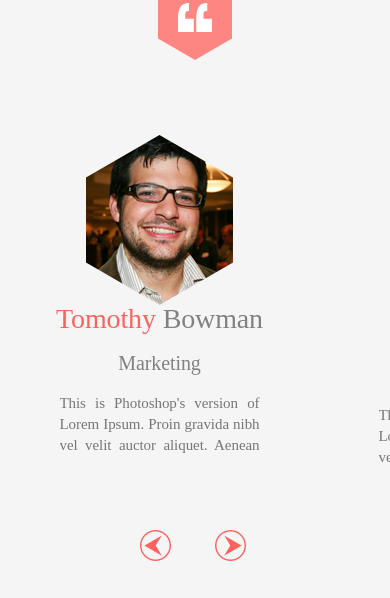
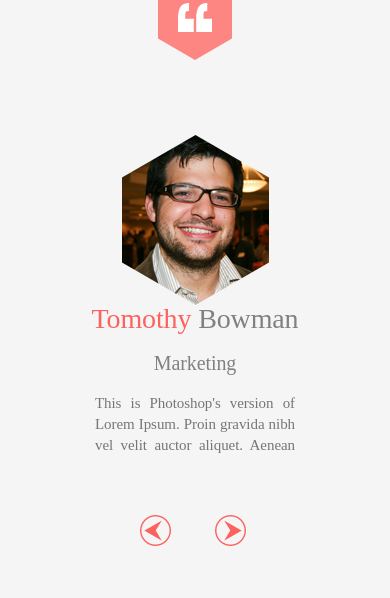
Before and after one commit to EvgeniiVorobevIg/page-layout-4, a plain HTML site: page index.html in a window 390 px wide. Shown: the part 8540-9138 px from the top of the page. Drawn offline with Linux system fonts and the light colour scheme; a web font is replaced by a local one.

Commit message:
add22.04

```diff
--- a/js/scrypt.js
+++ b/js/scrypt.js
@@ -2,7 +2,6 @@ $(document).ready(function () {
     $('.burger').click(function (event) {
         $('.burger,.block-1__menu-on-top,.block-1__menu-list-on-top').toggleClass('active');
         $('body').toggleClass('lock');
-
     });
     $('.block-10__slider').slick({
         appendArrows: $('.block-10__arrows-for-slider'),
@@ -13,8 +12,6 @@ $(document).ready(function () {
             {
                 breakpoint: 950,
                 settings: {
-                    variableWidth: true,
-                    fade: false
                 }
             }
         ]
--- a/scss/style.scss
+++ b/scss/style.scss
@@ -375,6 +375,7 @@ body{
             background-color:#504d4d ;
             line-height: 80px;
             z-index: 0;
+            width: 720px;
         }
         .block-1__menu-list-on-top{
             display: flex;
@@ -2064,6 +2065,8 @@ body{
     }
 
     &__slider {
+        position: relative;
+        z-index: 0;
         margin: 0 0 50px 0;
         @media(max-width:950px){
             margin: 50px 0 50px 0;
```
Also changed, not shown: scss/style.css, 1 other file.
